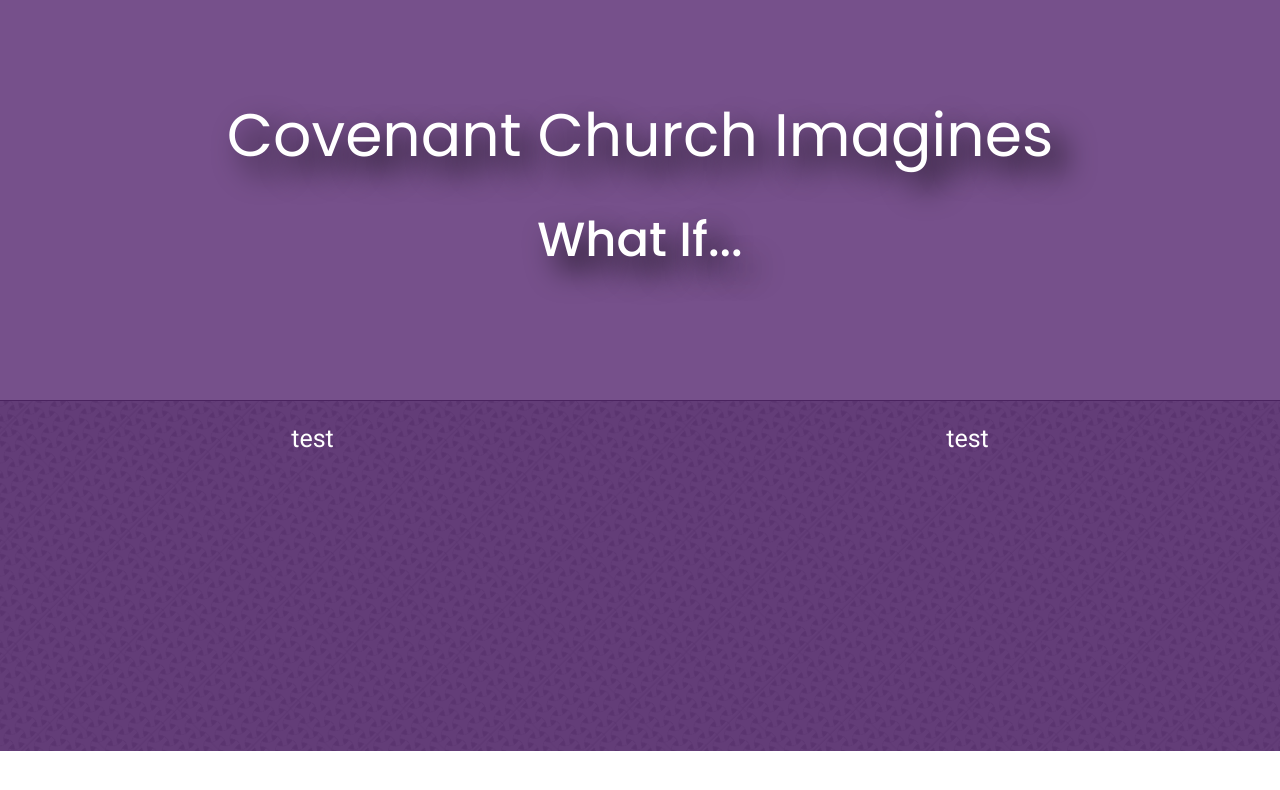
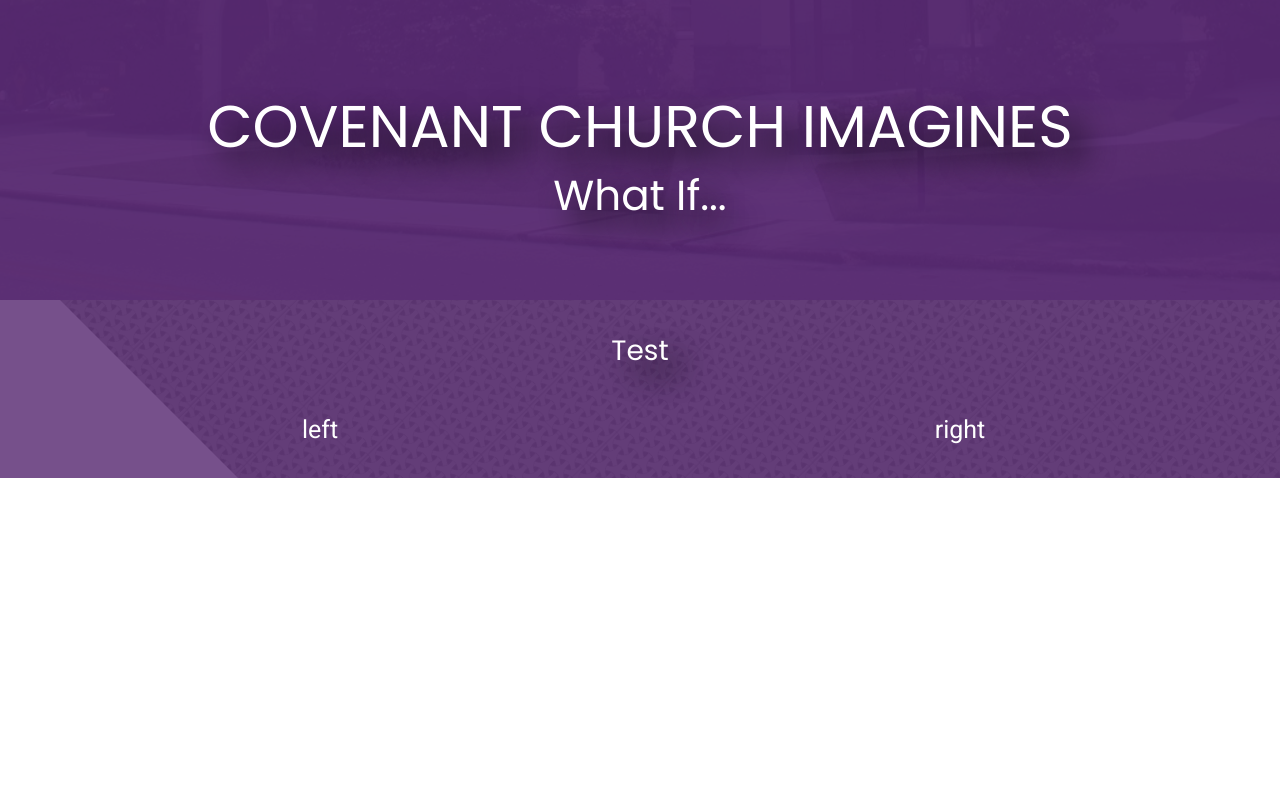
Before and after one commit to rutledgek/Covenant--Building-Campaign-Website, a plain HTML site: page index.html in a window 1280 px wide. Shown: the top 790 px of the page. Drawn offline with nearby package versions, Linux system fonts and the light colour scheme.

Commit message:
Progress on header with js opacity.

```diff
--- a/Sections/WhateIfHeader/whatif.less
+++ b/Sections/WhateIfHeader/whatif.less
@@ -1,35 +1,37 @@
 section#whatif {
-  background: url('../Assets/images/churchfront.JPG');
-  background-attachment: fixed;
-  background-position: 50% 400%;
-  background-repeat: no-repeat;
-  background-size: cover;
+  background:
+    url('../Assets/images/churchfront.JPG');
+    background-attachment: fixed;
+    background-position: 50% 100%;
+    background-size: cover;
   width: 100%;
-  height: 400px;
+  height:300px;
   position: relative;
 
   h1 {
     font-family: @heading;
-    font-size: 48px;
+    font-size: @base-font-size*3;
     color:#fff;
     text-align:center;
     margin: 85px auto;
     z-index:2;
-    line-height: 100px;
+    line-height: @base-font-size*1.5;
     .text-shadow;
+    padding:10px;
   }
+
   strong {
-    font-size: 60px;
+    font-size: @base-font-size*1.4;
     font-weight: normal;
+    text-transform: uppercase;
   }
 
   .overlay {
     position: absolute;
-    background: fade(@main, 82%);
+    background: fade(@main, 95%);
     top:0;
     left:0;
-    width:100%;
-    height:100%;
+    bottom: 0;
+    right: 0;
   }
-
 }
--- a/Sections/double/double.less
+++ b/Sections/double/double.less
@@ -1,7 +1,6 @@
 
 #double {
   position:relative;
-  border-top: 1px solid darken(@main, 5%);
   .overlay {
       position: absolute;
       background: fade(@main, 82%);
@@ -28,9 +27,15 @@
         filter:contrast(20%);
 
   }
-
-  .row {
-    min-height:350px;
+  h2 {
+    font-family: @heading;
+    font-size: @base-font-size*2;
+    color:#fff;
+    text-align:center;
+    z-index:2;
+    line-height: @base-font-size*1.5;
+    .text-shadow;
+    padding:10px;
   }
 
   .left,.right {
--- a/Styles/styles.less
+++ b/Styles/styles.less
@@ -1,6 +1,8 @@
+
 // Fonts
 @heading: 'Poppins', sans-serif;
 @text: 'Roboto', sans-serif;
+@base-font-size: 1em;
 
 // Colors
 @main: rgba(88, 42, 114, 1);
@@ -10,15 +12,14 @@
 
 //Box Shadow
 .dropshadow{
-  box-shadow: 10px 10px 5px #888888;
+  box-shadow: 1px 1px 30px 1px #000;
 }
 .text-shadow{
     text-shadow: 15px 15px 30px #000;
 }
-.hide {
 
-  top: -9999px !important;
-  //left: -9999px !important;
+.row {
+  margin: 0px;
 }
 
 body {
@@ -32,10 +33,15 @@ body {
   top:0px;
   left:0px;
   width: 100%;
+  height: 90px;
   z-index: 500;
   color: white;
-  background-color: @main;
+  background-color: fade(@main,95%);
   position: fixed;
+  .dropshadow;
+  opacity: 0;
+  transition: opacity .5s;
+  z-index: 2;
 
   h1 {
     font-family: @heading;
@@ -54,6 +60,12 @@ body {
 
 
 
+@media screen (max-width: 500px) {
+    section#whatif  {
+      height: 25vh;
+    }
+}
+
 //delete when finished
 .fillspace {
   min-height:600px;
--- a/index.html
+++ b/index.html
@@ -4,9 +4,8 @@
     <meta charset="utf-8">
     <link href="https://maxcdn.bootstrapcdn.com/bootstrap/3.3.7/css/bootstrap.min.css" rel="stylesheet">
     <link href="https://maxcdn.bootstrapcdn.com/font-awesome/4.7.0/css/font-awesome.min.css" rel="stylesheet">
-    <link href="https://fonts.googleapis.com/css?family=Poppins:300,400,500,600,700|Roboto" rel="stylesheet">
+    <link href="https://fonts.googleapis.com/css?family=Poppins|Roboto" rel="stylesheet">
     <link href="Styles/styles.css" rel="stylesheet">
-    <script src="https://unpkg.com/scrollreveal/dist/scrollreveal.min.js"></script>
     <title></title>
   </head>
   <body>
@@ -18,24 +17,30 @@
     <section id="double">
       <div class="overlay"></div>
       <div class="row">
-        <div class="col-md-6 col-sm-6">
+        <div class="col-md-12 col-sm-12">
+          <h2 id="doubletitle">Test</h2>
+        </div>
+      </div>
+      <div class="row">
+        <div class="col-md-6 col-sm-12">
           <div class="left" id="double-left">
-            <p>test</p>
+            <p>left</p>
           </div>
         </div>
-        <div class="col-md-6 col-sm-6">
+        <div class="col-md-6 col-sm-12">
           <div class="right">
-            <p>test</p>
+            <p>right</p>
           </div>
         </div>
       </div>
     </section>
-    <div class="whatiftop hide">
+    <div class="whatiftop">
       <h1>What If....</h1>
     </div>
     <div class="fillspace"></div>
+    <script src="https://code.jquery.com/jquery-3.2.1.js"></script>
+    <script src="https://unpkg.com/scrollreveal/dist/scrollreveal.min.js"></script>
     <script src="https://maxcdn.bootstrapcdn.com/bootstrap/3.3.7/js/bootstrap.min.js"></script>
-    <script src="https://code.jquery.com/jquery-3.2.1.js"></script>
     <script src="scripts/scrollreveal-site.js"></script>
     <script src="scripts/header.js"></script>
   </body>
--- a/scripts/header.js
+++ b/scripts/header.js
@@ -1,12 +1,10 @@
-$(window).scroll(function(){
+$(window).scroll(function() {
+    var scroll = $(window).scrollTop();
 
-    $('#main').each(function(){
-        var $this = $(this);
-        var el = $this.get(0);
-        var ele = $(".whatiftop");
-        if (isElementInViewport(el)) {
-            $ele.toggleclass('hide')
-        }
-    })
-
-})
+     //>=, not <=
+    if (scroll >= 200) {
+        //clearHeader, not clearheader - caps H
+        $(".whatiftop").css("opacity", "100");
+    } else {
+      $(".whatiftop").css("opacity","0");}
+});
--- a/scripts/scrollreveal-site.js
+++ b/scripts/scrollreveal-site.js
@@ -1,6 +1,15 @@
 window.sr = ScrollReveal();
 
+sr.reveal('#doubletitle', {
+  duration: 1000,
+  origin: 'top',
+  // distance: '100px',
+  easing: 'ease-out',
+  mobile: false,
+})
+
 sr.reveal('.left', {
+  delay: 220,
   duration: 2000,
   origin: 'left',
   distance: '100px',
```
Also changed, not shown: Styles/styles.css, 3 other files.
